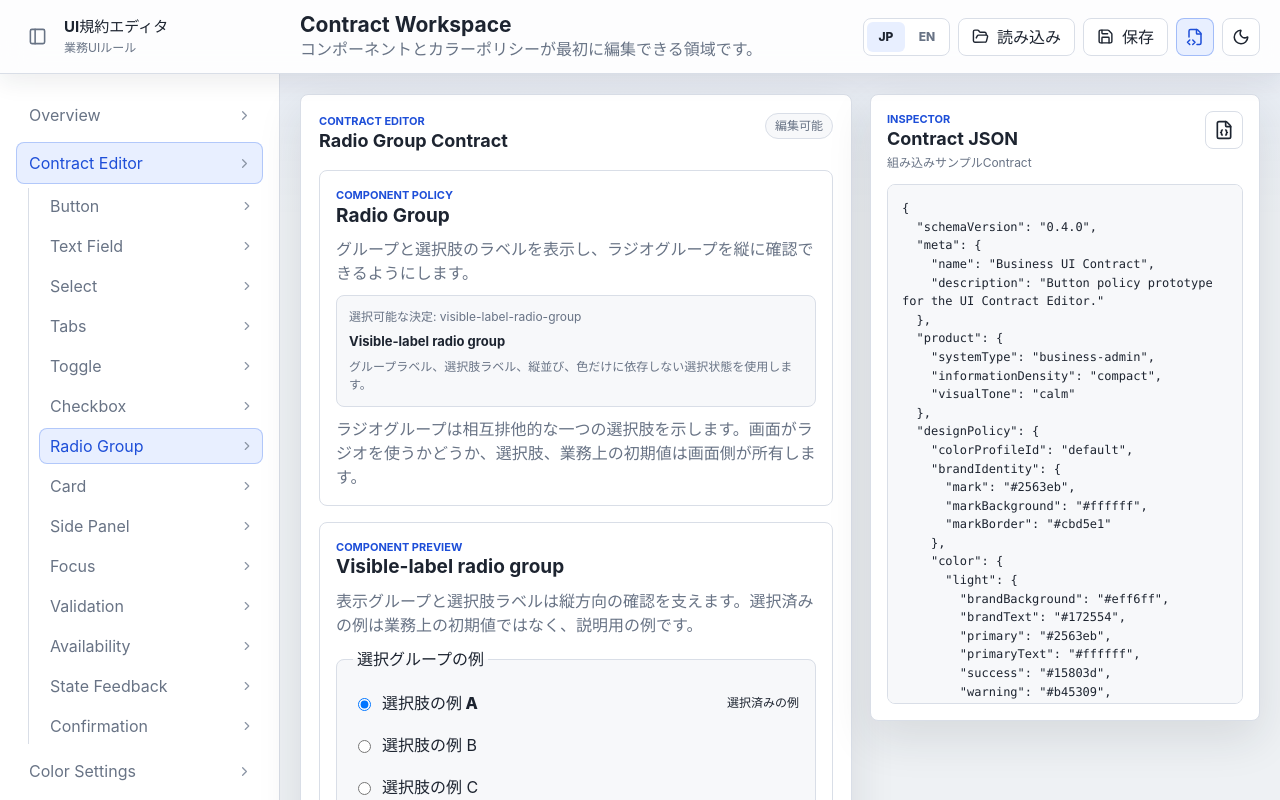
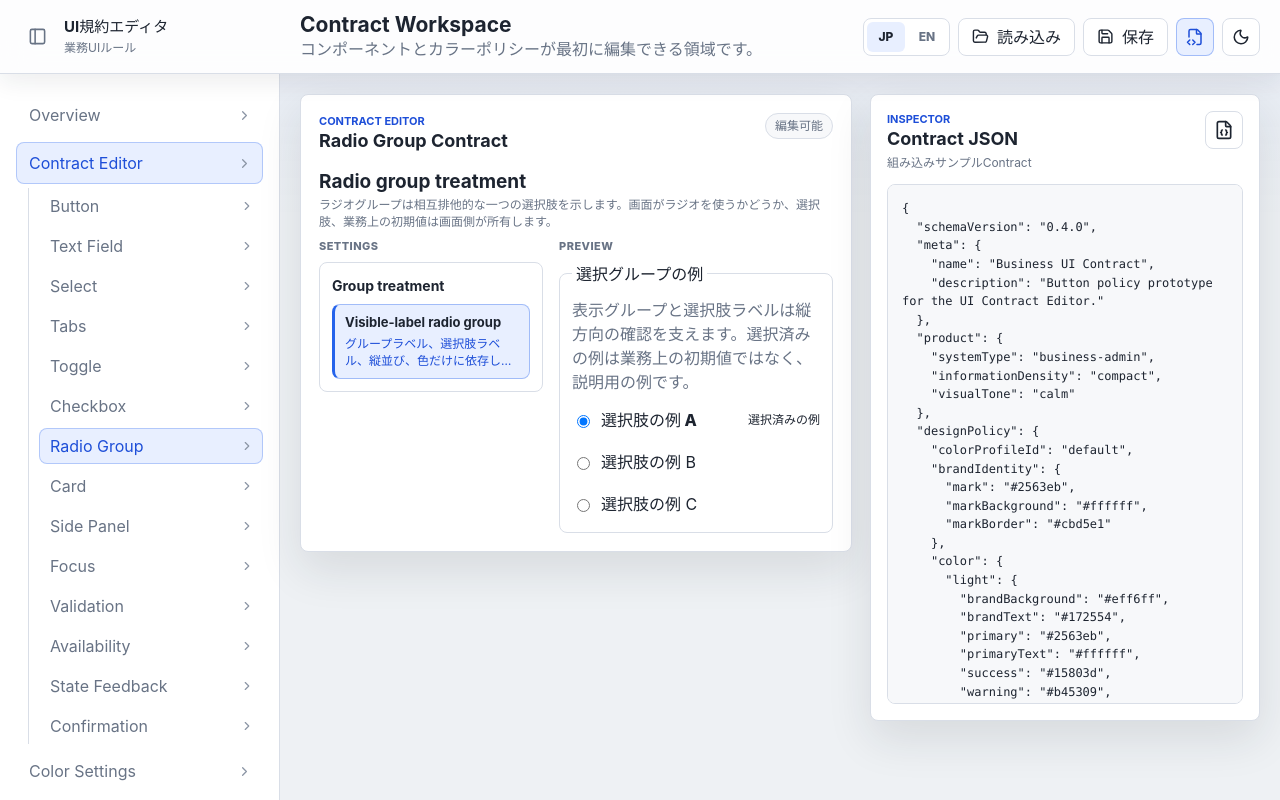
Before and after one commit to mk3008/ui-contract, a React (Vite) app: page / in a window 1280 px wide. Both pictures are taken after a click on the button "Radio Group". Shown: the top 800 px of the page. Built offline with nearby package versions, Linux system fonts and the light colour scheme.

Commit message:
refactor(editor): align radio group layout

```diff
--- a/src/radio-group-contract.tsx
+++ b/src/radio-group-contract.tsx
@@ -5,31 +5,33 @@ import type { RadioGroupPolicy } from './contract/types'
 export function RadioGroupContractPanel({ radioGroupPolicy }: { radioGroupPolicy: RadioGroupPolicy }) {
   const entry = catalogDecision('radio-group-treatment')
   const treatment = entry.options![0]
+  const isSelected = radioGroupPolicy.treatment === treatment.value
 
   return (
-    <div className="radio-group-contract-panel">
-      <section className="radio-group-contract-section">
-        <div>
-          <p className="eyebrow">Component policy</p>
-          <h3>Radio Group</h3>
+    <div className="select-sectioned-panel">
+      <section className="select-policy-section">
+        <div className="select-policy-heading">
+          <h3>Radio group treatment</h3>
+          <p>Radio groups present one mutually exclusive choice. Whether a screen uses radios, its options, and its business default remain screen-owned.</p>
         </div>
-        <p>{entry.note}</p>
-        <div className="radio-group-fixed-decision">
-          <span>{`Selectable decision: ${radioGroupPolicy.treatment}`}</span>
-          <strong className="option-title">{treatment.label}</strong>
-          <p>{treatment.note}</p>
+        <div className="select-policy-section-grid">
+          <div className="select-policy-controls">
+            <span className="select-column-label">Settings</span>
+            <section className="option-group">
+              <h4>Group treatment</h4>
+              <div className="option-grid">
+                <div className={`option-card ${isSelected ? 'is-selected' : ''} radio-group-fixed-decision`}>
+                  <span className="option-title">{treatment.label}</span>
+                  <span className="option-note">{treatment.note}</span>
                 </div>
-        <p>Radio groups present one mutually exclusive choice. Whether a screen uses radios, its options, and its business default remain screen-owned.</p>
+              </div>
             </section>
-
-      <section className="radio-group-contract-section">
-        <div>
-          <p className="eyebrow">Component Preview</p>
-          <h3>Visible-label radio group</h3>
           </div>
+          <div className="select-policy-preview">
+            <span className="select-column-label">Preview</span>
+            <fieldset className="select-state-card control-state-card radio-group-preview" aria-label="Radio group presentation preview">
+              <legend>Example choice group</legend>
               <p>Visible group and option labels support a vertical scan. The selected example is illustrative only, not a business default.</p>
-        <fieldset className="radio-group-preview" aria-label="Radio group presentation preview">
-          <legend>Example choice group</legend>
               <label className="radio-group-row is-selected">
                 <input defaultChecked name="radio-group-preview" type="radio" />
                 <span>Example option A</span>
@@ -44,6 +46,8 @@ export function RadioGroupContractPanel({ radioGroupPolicy }: { radioGroupPolicy
                 <span>Example option C</span>
               </label>
             </fieldset>
+          </div>
+        </div>
       </section>
     </div>
   )
--- a/src/styles.css
+++ b/src/styles.css
@@ -1247,45 +1247,6 @@ h3 {
   font-weight: 700;
 }
 
-.radio-group-contract-panel {
-  display: grid;
-  gap: 16px;
-}
-
-.radio-group-contract-section {
-  display: grid;
-  gap: 10px;
-  padding: 16px;
-  border: 1px solid var(--line);
-  border-radius: var(--radius);
-  background: var(--surface);
-}
-
-.radio-group-contract-section h3,
-.radio-group-contract-section p {
-  margin: 0;
-}
-
-.radio-group-contract-section > p {
-  color: var(--muted);
-  line-height: 1.5;
-}
-
-.radio-group-fixed-decision {
-  display: grid;
-  gap: 6px;
-  padding: 12px;
-  border: 1px solid var(--line);
-  border-radius: 8px;
-  background: var(--surface-soft);
-}
-
-.radio-group-fixed-decision span,
-.radio-group-fixed-decision p {
-  color: var(--muted);
-  font-size: 12px;
-}
-
 .radio-group-preview {
   display: grid;
   gap: 10px;
@@ -1300,6 +1261,12 @@ h3 {
   padding: 0 4px;
   color: var(--text);
   font-weight: 800;
+}
+
+.radio-group-preview > p {
+  margin: 0;
+  color: var(--muted);
+  line-height: 1.5;
 }
 
 .radio-group-row {
```
Also changed, not shown: 1 other file (tests, documents, lock files or other folders). Lines whose indentation alone changed are shown as unchanged.
